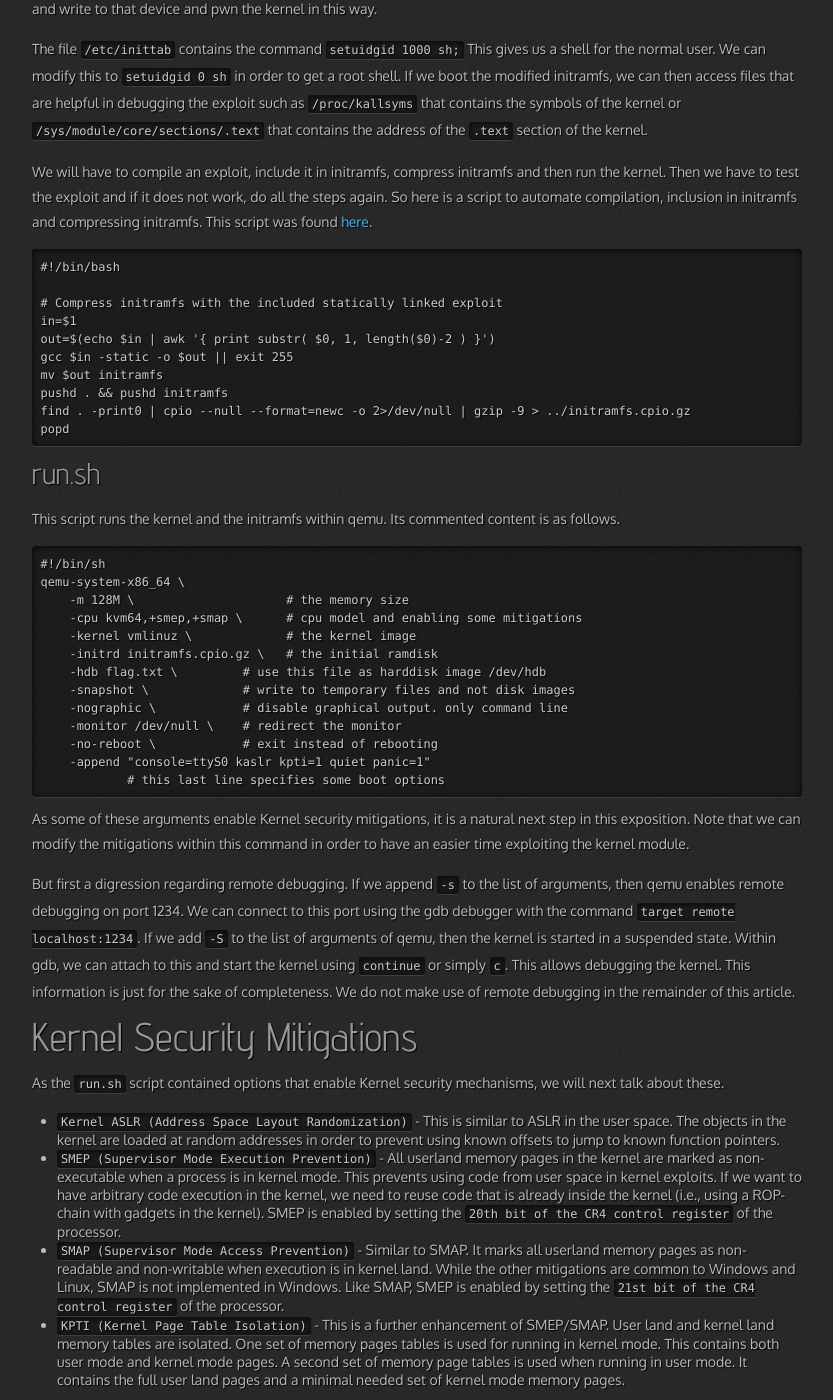
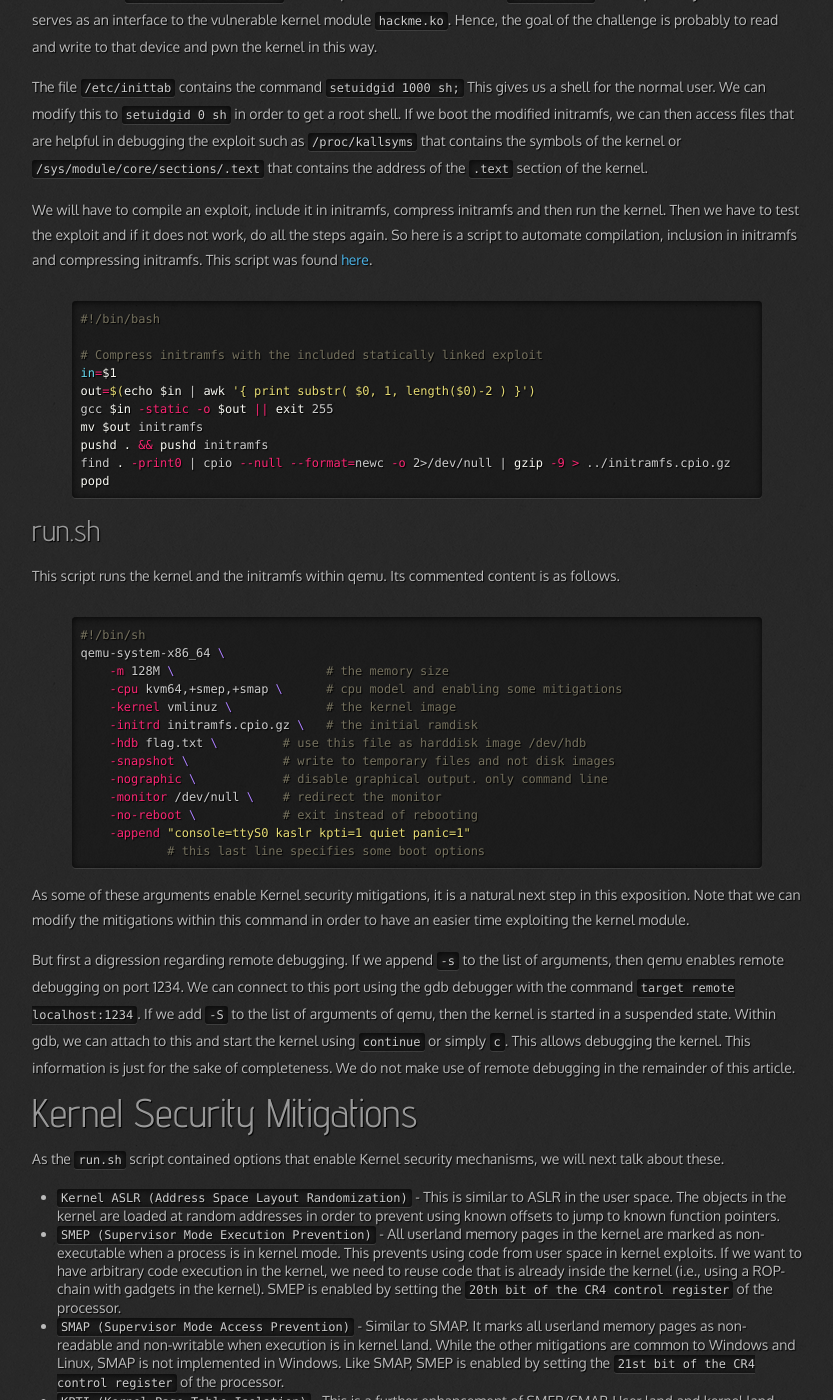
Before and after one commit to hkopp/hkopp.github.io, a Jekyll site: the page built from _posts/2024-12-17-introduction-to-linux-kernel-exploitation.md, in a window 1280 px wide and 1400 px high, scrolled down 2299 px. Shown: the whole window, without its empty margins (23-856 px from the left). Built offline with Jekyll 4.4.1, drawn with Linux system fonts in a browser that asks for light colours; nearby versions of some CDN libraries; some of the changed text lies outside the part shown.

Commit message:
fix syntax highlighting

````diff
--- a/_posts/2024-12-17-introduction-to-linux-kernel-exploitation.md
+++ b/_posts/2024-12-17-introduction-to-linux-kernel-exploitation.md
@@ -65,14 +65,14 @@ here.
 We can unpack this using `cat initramfs.cpio.gz | gunzip | cpio
 --extract`. Probably we have to do this multiple times, so I found the following script.
 
-```Bash
+{% highlight Bash %}
 #!/bin/bash
 mkdir initramfs
 pushd . && pushd initramfs
 cp ../initramfs.cpio.gz .
 cat initramfs.cpio.gz | gunzip | cpio -i && rm initramfs.cpio
 popd
-```
+{% endhighlight %}
 
 The content of the file system is shown in the following.
 
@@ -101,7 +101,7 @@ This is a Linux file system. motd contains a fun banner. hackme.ko is
 a kernel module that is vulnerable and needs to be hacked.
 
 The file `/etc/init.d/rcS` contains the following important parts.
-```Bash
+{% highlight Bash %}
 ....
 echo 1 > /proc/sys/kernel/kptr_restrict
 echo 1 > /proc/sys/kernel/dmesg_restrict
@@ -109,7 +109,7 @@ chmod 400 /proc/kallsyms
 
 insmod /hackme.ko
 chmod 666 /dev/hackme
-```
+{% endhighlight %}
 
 The command `echo 1 > /proc/sys/kernel/kptr_restrict` obscures the
 kernel pointers that are exposed via `/proc` and other
@@ -148,7 +148,7 @@ exploit and if it does not work, do all the steps again. So here is a
 script to automate compilation, inclusion in initramfs and compressing initramfs.
 This script was found [here](https://gist.github.com/brant-ruan/b67dc2fbae150e7bc76fda914816f534).
 
-```Bash
+{% highlight Bash %}
 #!/bin/bash
 
 # Compress initramfs with the included statically linked exploit
@@ -159,14 +159,14 @@ mv $out initramfs
 pushd . && pushd initramfs
 find . -print0 | cpio --null --format=newc -o 2>/dev/null | gzip -9 > ../initramfs.cpio.gz
 popd
-```
+{% endhighlight %}
 
 ## run.sh
 
 This script runs the kernel and the initramfs within qemu. Its
 commented content is as follows.
 
-```Bash
+{% highlight Bash %}
 #!/bin/sh
 qemu-system-x86_64 \
     -m 128M \                     # the memory size
@@ -180,7 +180,7 @@ qemu-system-x86_64 \
     -no-reboot \            # exit instead of rebooting
     -append "console=ttyS0 kaslr kpti=1 quiet panic=1"
             # this last line specifies some boot options
-```
+{% endhighlight %}
 
 As some of these arguments enable Kernel security mitigations, it is
 a natural next step in this exposition. Note that we can modify the
@@ -600,13 +600,13 @@ shell, so we are allowed to read `/proc/kallsyms`. Don't forget to
 undo these changes, or you will wonder later why your privilege
 escalation always works without doing anything.
 
-```Bash
+{% highlight Bash %}
 # id
 uid=0 gid=0 groups=0
 # cat /proc/kallsyms | grep -e prepare_kernel_cred -e commit_creds
 ffff ffff 814c6410 T commit_creds
 ffff ffff 814c67f0 T prepare_kernel_cred
-```
+{% endhighlight %}
 
 So we have the addresses that we need to put on the ROP chain.
 
@@ -1342,10 +1342,10 @@ In Linux this function is called
 position by looking for it in the kallsyms. Note that we need
 administrative privileges for that.
 
-```Bash
+{% highlight Bash %}
 # cat /proc/kallsyms | grep swapgs_restore_regs_and_return_to_usermode
 ffffffff81200f10 T swapgs_restore_regs_and_return_to_usermode
-```
+{% endhighlight %}
 
 Disassembling this function with radare2 can be done as shown below.
 
````
